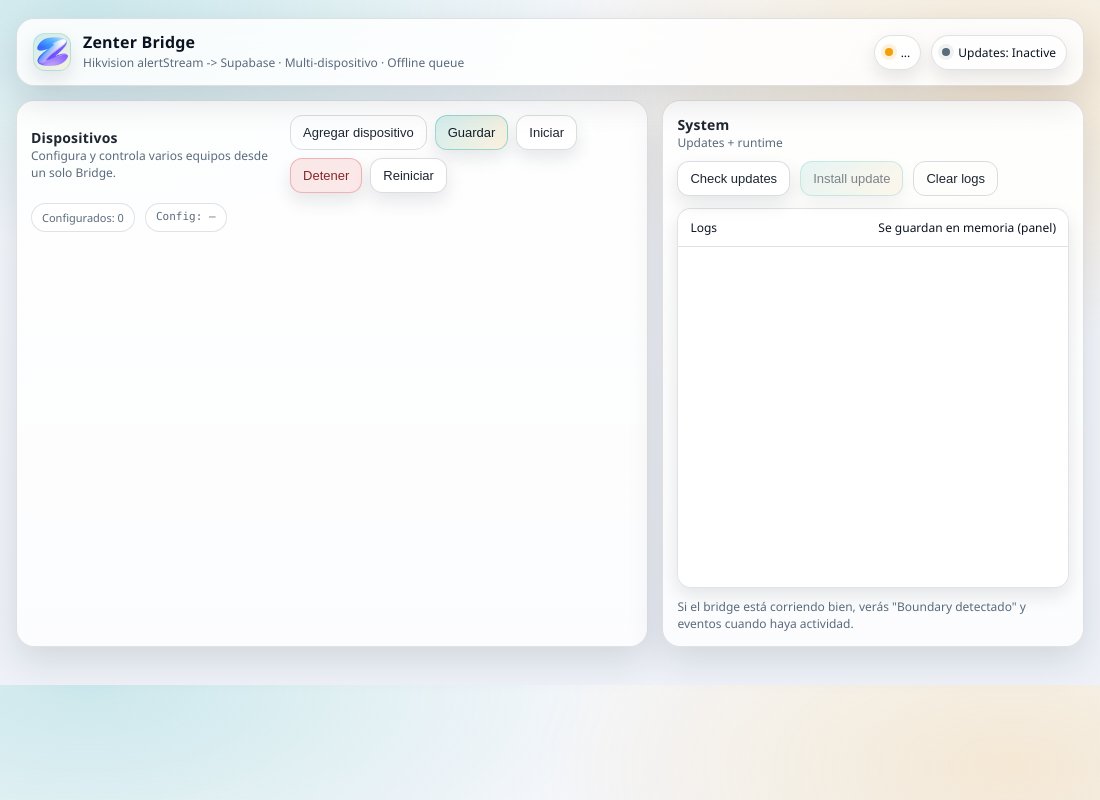
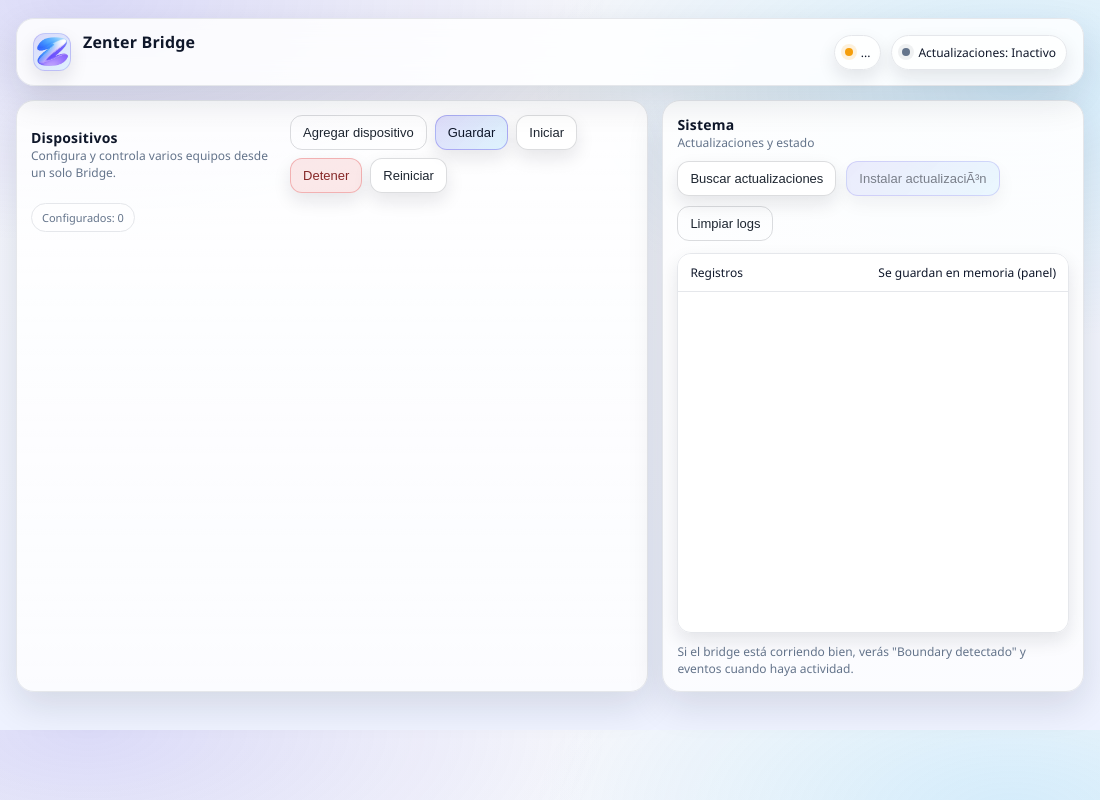
Before and after one commit to Rodyd137/zenter-bridge, an Electron app: page app/renderer/index.html in a window 1100 px wide. Drawn offline with Linux system fonts and the light colour scheme; no server answers.

Commit message:
chore: bridge ui theme es

```diff
--- a/app/renderer/index.html
+++ b/app/renderer/index.html
@@ -8,25 +8,26 @@
 
   <style>
     :root{
-      --bg0:#f5f7fb;
-      --bg1:#eef2f8;
+      /* Zenter Portal theme */
+      --bg0:#f6f7fb;
+      --bg1:#eef2ff;
       --panel: rgba(255,255,255,.84);
       --card: rgba(255,255,255,.92);
-      --text:#0b1320;
-      --muted:#5a6b7b;
-      --line: rgba(11,19,32,.12);
-      --soft: rgba(11,19,32,.06);
-      --shadow: 0 14px 36px rgba(11,19,32,.12);
-      --shadow2: 0 8px 18px rgba(11,19,32,.10);
+      --text:#0f172a;
+      --muted:#64748b;
+      --line:#e5e7eb;
+      --soft: rgba(15,23,42,.06);
+      --shadow: 0 14px 36px rgba(15,23,42,.12);
+      --shadow2: 0 8px 18px rgba(15,23,42,.10);
       --radius:18px;
       --radius2:14px;
 
-      --accent:#0ea5a4;   /* teal */
-      --accent2:#f59e0b;  /* amber */
+      --accent:#4f46e5;   /* z-brand */
+      --accent2:#38bdf8;  /* z-brand-accent */
       --good:#16a34a;
       --bad:#dc2626;
       --warn:#f59e0b;
-      --focus: 0 0 0 4px rgba(14,165,164,.18);
+      --focus: 0 0 0 4px rgba(79,70,229,.18);
     }
 
     * { box-sizing:border-box; }
@@ -35,8 +36,8 @@
       font-family: "Space Grotesk", "Sora", "Segoe UI", system-ui, sans-serif;
       color: var(--text);
       background:
-        radial-gradient(900px 420px at 8% 0%, rgba(14,165,164,.18), transparent 58%),
-        radial-gradient(800px 420px at 92% 12%, rgba(245,158,11,.16), transparent 60%),
+        radial-gradient(900px 420px at 8% 0%, rgba(79,70,229,.16), transparent 58%),
+        radial-gradient(800px 420px at 92% 12%, rgba(56,189,248,.18), transparent 60%),
         linear-gradient(180deg, var(--bg0), var(--bg1));
     }
 
@@ -73,8 +74,8 @@
       border-radius: 12px;
       position: relative;
       overflow:hidden;
-      background: linear-gradient(145deg, rgba(14,165,164,.18), rgba(245,158,11,.12));
-      border: 1px solid rgba(14,165,164,.2);
+      background: linear-gradient(145deg, rgba(79,70,229,.18), rgba(56,189,248,.14));
+      border: 1px solid rgba(79,70,229,.22);
       box-shadow: var(--shadow2);
     }
     .logo img{
@@ -147,7 +148,7 @@
     .card h2{
       margin: 0;
       font-size: 14px;
-      color: rgba(11,19,32,.92);
+      color: var(--text);
       letter-spacing: .2px;
     }
 
@@ -268,12 +269,12 @@
     .btn:disabled{ opacity:.55; cursor:not-allowed; transform:none; }
 
     .btn.primary{
-      border-color: rgba(14,165,164,.35);
-      background: linear-gradient(135deg, rgba(14,165,164,.18), rgba(245,158,11,.14));
-      color: rgba(11,19,32,.95);
+      border-color: rgba(79,70,229,.35);
+      background: linear-gradient(135deg, rgba(79,70,229,.18), rgba(56,189,248,.16));
+      color: var(--text);
     }
     .btn.primary:hover{
-      background: linear-gradient(135deg, rgba(14,165,164,.26), rgba(245,158,11,.18));
+      background: linear-gradient(135deg, rgba(79,70,229,.26), rgba(56,189,248,.20));
     }
 
     .btn.danger{
@@ -346,7 +347,7 @@
         </div>
         <div>
           <h1>Zenter Bridge</h1>
-          <div class="sub">Hikvision alertStream -> Supabase · Multi-dispositivo · Offline queue</div>
+          <div class="sub">&nbsp;</div>
         </div>
       </div>
 
@@ -358,7 +359,7 @@
 
         <div class="pill" id="updatePill">
           <span class="dot" id="updateDot"></span>
-          <span id="updateState">Updates: Inactive</span>
+          <span id="updateState">Actualizaciones: Inactivo</span>
         </div>
       </div>
     </header>
@@ -381,7 +382,6 @@
 
         <div class="meta-row">
           <div class="meta-pill">Configurados: <span id="devicesCount">0</span></div>
-          <div class="meta-pill mono">Config: <span id="configPath">—</span></div>
         </div>
 
         <div id="devicesList" class="devices-list"></div>
@@ -390,20 +390,20 @@
       <section class="card">
         <div class="card-head">
           <div>
-            <h2>System</h2>
-            <div class="subtext">Updates + runtime</div>
+            <h2>Sistema</h2>
+            <div class="subtext">Actualizaciones y estado</div>
           </div>
         </div>
 
         <div class="row">
-          <button class="btn" id="btnUpdateCheck">Check updates</button>
-          <button class="btn primary" id="btnUpdateInstall" disabled>Install update</button>
-          <button class="btn ghost" id="btnClearLogs">Clear logs</button>
+          <button class="btn" id="btnUpdateCheck">Buscar actualizaciones</button>
+          <button class="btn primary" id="btnUpdateInstall" disabled>Instalar actualizaciÃ³n</button>
+          <button class="btn ghost" id="btnClearLogs">Limpiar logs</button>
         </div>
 
         <div class="logwrap" style="margin-top:12px">
           <div class="loghead">
-            <div class="small muted">Logs</div>
+            <div class="small muted">Registros</div>
             <div class="small muted">Se guardan en memoria (panel)</div>
           </div>
           <pre id="logs"></pre>
@@ -427,8 +427,8 @@
         const dot = document.getElementById("statusDot");
         if (dot) {
           dot.classList.remove("good","bad","warn");
-          if (state.includes("RUNNING")) dot.classList.add("good");
-          else if (state.includes("STOP")) dot.classList.add("bad");
+          if (state.includes("RUNNING") || state.includes("ACTIVO")) dot.classList.add("good");
+          else if (state.includes("STOP") || state.includes("DETENIDO")) dot.classList.add("bad");
           else dot.classList.add("warn");
         }
 
@@ -436,9 +436,16 @@
         const uDot = document.getElementById("updateDot");
         if (uDot) {
           uDot.classList.remove("good","bad","warn");
-          if (upd.includes("downloaded")) uDot.classList.add("good");
+          if (upd.includes("downloaded") || upd.includes("descarg")) uDot.classList.add("good");
           else if (upd.includes("error")) uDot.classList.add("bad");
-          else if (upd.includes("checking") || upd.includes("downloading") || upd.includes("available")) uDot.classList.add("warn");
+          else if (
+            upd.includes("checking") ||
+            upd.includes("downloading") ||
+            upd.includes("available") ||
+            upd.includes("buscando") ||
+            upd.includes("descargando") ||
+            upd.includes("disponible")
+          ) uDot.classList.add("warn");
         }
       }
 
--- a/app/renderer/renderer.js
+++ b/app/renderer/renderer.js
@@ -28,7 +28,17 @@ function appendLog(msg) {
 function setUpdateUI(state) {
   const s = String(state || "idle");
   const label = el("updateState");
-  if (label) label.textContent = "Updates: " + s.toUpperCase();
+  if (label) {
+    const map = {
+      idle: "INACTIVO",
+      checking: "BUSCANDO",
+      available: "DISPONIBLE",
+      downloading: "DESCARGANDO",
+      downloaded: "DESCARGADA",
+      error: "ERROR"
+    };
+    label.textContent = "Actualizaciones: " + (map[s] || s.toUpperCase());
+  }
 
   const btnCheck = el("btnUpdateCheck");
   const btnInstall = el("btnUpdateInstall");
@@ -146,16 +156,16 @@ function setStateLabel(st) {
   const elState = el("state");
   if (!elState) return;
   if (!st) {
-    elState.textContent = "STOPPED";
+    elState.textContent = "DETENIDO";
     return;
   }
   const running = !!st.running;
   const count = Number(st.count || 0);
   const total = Number(st.total || 0);
   if (running) {
-    elState.textContent = total ? `RUNNING (${count}/${total})` : "RUNNING";
+    elState.textContent = total ? `ACTIVO (${count}/${total})` : "ACTIVO";
   } else {
-    elState.textContent = total ? `STOPPED (0/${total})` : "STOPPED";
+    elState.textContent = total ? `DETENIDO (0/${total})` : "DETENIDO";
   }
 }
 
@@ -166,10 +176,6 @@ async function load() {
 
   const st = await window.ZBridge.bridgeRunning();
   setStateLabel(st);
-
-  const paths = await window.ZBridge.configPath();
-  const pathEl = el("configPath");
-  if (pathEl) pathEl.textContent = paths?.configPath || "—";
 
   setUpdateUI("idle");
 }
@@ -269,7 +275,7 @@ const btnUpdateCheck = el("btnUpdateCheck");
 if (btnUpdateCheck) {
   btnUpdateCheck.onclick = async () => {
     try {
-      appendLog("Checking updates...");
+      appendLog("Buscando actualizaciones...");
       await window.ZBridge.updatesCheck();
     } catch (e) {
       appendLog("ERR: updatesCheck -> " + e.message);
@@ -282,7 +288,7 @@ const btnUpdateInstall = el("btnUpdateInstall");
 if (btnUpdateInstall) {
   btnUpdateInstall.onclick = async () => {
     try {
-      appendLog("Installing update...");
+      appendLog("Instalando actualizacion...");
       await window.ZBridge.updatesInstall();
     } catch (e) {
       appendLog("ERR: updatesInstall -> " + e.message);
@@ -304,7 +310,7 @@ if (window.ZBridge.onUpdateState) {
   window.ZBridge.onUpdateState((st) => {
     const state = st?.state || "idle";
     setUpdateUI(state);
-    appendLog("Update state: " + state);
+    appendLog("Estado actualizacion: " + state);
   });
 }
 
--- a/package.json
+++ b/package.json
@@ -1,6 +1,6 @@
 {
   "name": "zenter-bridge",
-  "version": "1.0.14",
+  "version": "1.0.15",
   "description": "Zenter Bridge - Hikvision alertStream -> Supabase (offline queue + heartbeat)",
   "main": "main.js",
   "type": "commonjs",
```
